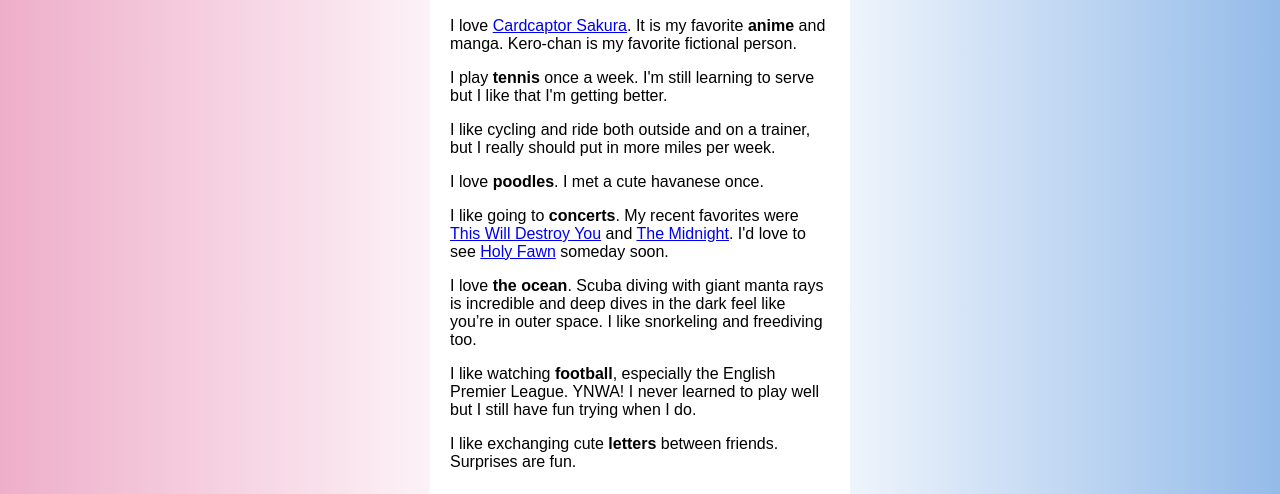
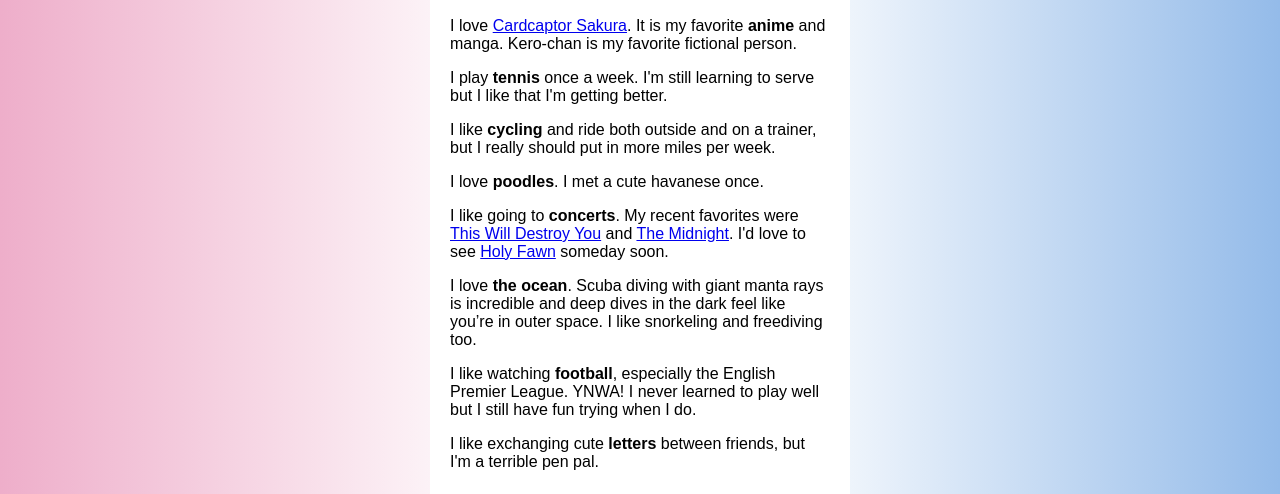
Before and after one commit to hparra/hparra.github.io.old, a plain HTML site: page index.html in a window 1280 px wide. Shown: the part 963-1457 px from the top of the page. Drawn offline with Linux system fonts and the light colour scheme.

Commit message:
bold cycling; truth about letters

```diff
--- a/index.html
+++ b/index.html
@@ -51,7 +51,7 @@
 
         <p>I play <strong>tennis</strong> once a week. I'm still learning to serve but I like that I'm getting better.</p>
 
-        <p>I like cycling and ride both outside and on a trainer, but I really should put in more miles per week.
+        <p>I like <strong>cycling</strong> and ride both outside and on a trainer, but I really should put in more miles per week.
 
         <p>I love <strong>poodles</strong>. I met a cute havanese once.</p>
 
@@ -61,7 +61,7 @@
 
         <p>I like watching <strong>football</strong>, especially the English Premier League. YNWA! I never learned to play well but I still have fun trying when I do.</p>
 
-        <p>I like exchanging cute <strong>letters</strong> between friends. Surprises are fun.</p>
+        <p>I like exchanging cute <strong>letters</strong> between friends, but I'm a terrible pen pal.</p>
 
     </section>
 
```
